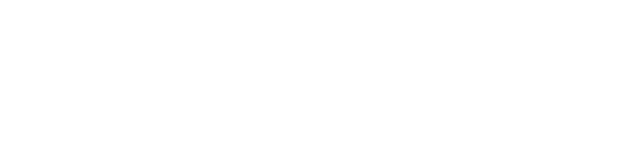
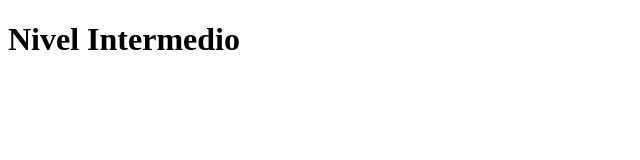
Before and after one commit to Juanbautissta/curso-ingles, a website: page public/intermedio.html in a window 1280 px wide. Shown: the whole page, without its empty margins (0-640 px from the left). Drawn offline with Linux system fonts and the light colour scheme.

Commit message:
unimos archivos html

```diff
--- a/public/intermedio.html
+++ b/public/intermedio.html
@@ -3,9 +3,9 @@
 <head>
     <meta charset="UTF-8">
     <meta name="viewport" content="width=device-width, initial-scale=1.0">
-    <title>Document</title>
+    <title>Nivel Intermedio</title>
 </head>
 <body>
-    <script src=""></script>
+    <h1>Nivel Intermedio</h1>
 </body>
 </html>
```
Also changed, not shown: public/avanzado.html (+2 -2 lines), public/basico.html (+2 -2 lines).
